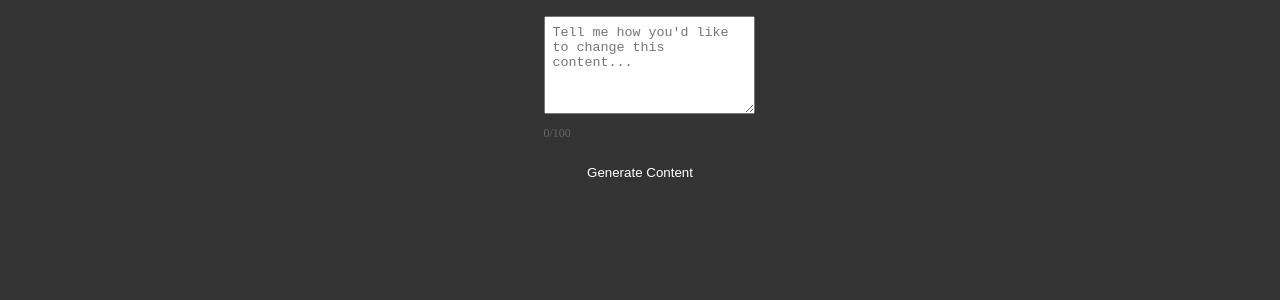
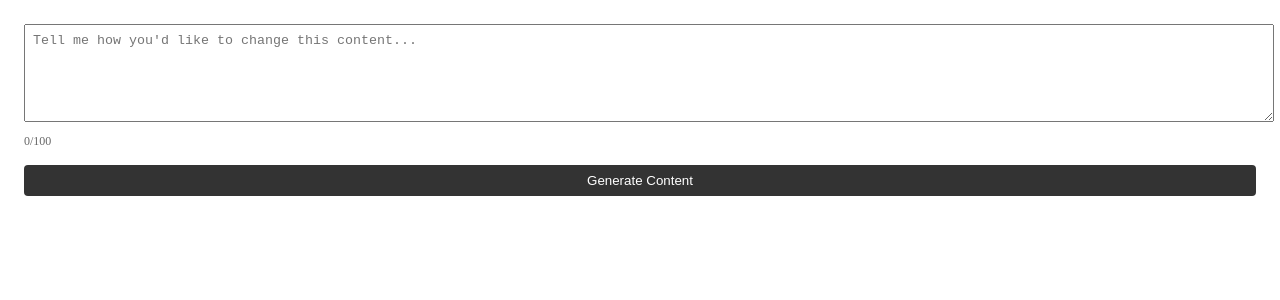
Before and after one commit to radiylon/wf-ext-basic, a React app: page / in a window 1280 px wide. Shown: the top 300 px of the page. Built offline with nearby package versions, Linux system fonts and the light colour scheme; no server answers; the HTML template or start-up script is replaced by a standard one.

Commit message:
Update webpack config

```diff
--- a/public/index.html
+++ /dev/null
@@ -1,13 +0,0 @@
-<!doctype html>
-<html lang="en">
-  <head>
-    <meta charset="UTF-8" />
-    <title>My React App</title>
-    <link href="./styles.css" rel="stylesheet" />
-  </head>
-
-  <body>
-    <div id="root"></div>
-    <script src="./bundle.js"></script>
-  </body>
-</html>
--- a/public/styles.css
+++ /dev/null
@@ -1,22 +0,0 @@
-body {
-    margin: 0;
-    background: #333;
-    color: white;
-    display: flex;
-    flex-direction: column;
-    align-items: center;
-    justify-content: center;
-  }
-
-  button {
-    color: #fff;
-    background: #0073e6;
-    padding: 4px 8px;
-    border: 2px solid #0073e6;
-    border-radius: 4px;
-  }
-
-  button:focus {
-    outline: none;
-    border-color: #1280ee;
-  }
--- a/webpack.config.mjs
+++ b/webpack.config.mjs
@@ -6,11 +6,13 @@ import dotenv from 'dotenv';
 // Load environment variables
 const env = dotenv.config().parsed || {};
 
-// Create a formatted env object
-const envKeys = Object.keys(env).reduce((prev, next) => {
-  prev[`process.env.${next}`] = JSON.stringify(env[next]);
-  return prev;
-}, {});
+// Only expose variables that start with PUBLIC_
+const publicEnv = Object.keys(env)
+  .filter(key => key.startsWith('PUBLIC_'))
+  .reduce((prev, next) => {
+    prev[`process.env.${next}`] = JSON.stringify(env[next]);
+    return prev;
+  }, {});
 
 const filename = fileURLToPath(import.meta.url);
 const dirname = path.dirname(filename);
@@ -45,7 +47,7 @@ export default {
   },
   plugins: [
     new webpack.DefinePlugin({
-      ...envKeys,
+      ...publicEnv,
       'process.env.NODE_ENV': JSON.stringify(process.env.NODE_ENV || 'development')
     })
   ]
```
